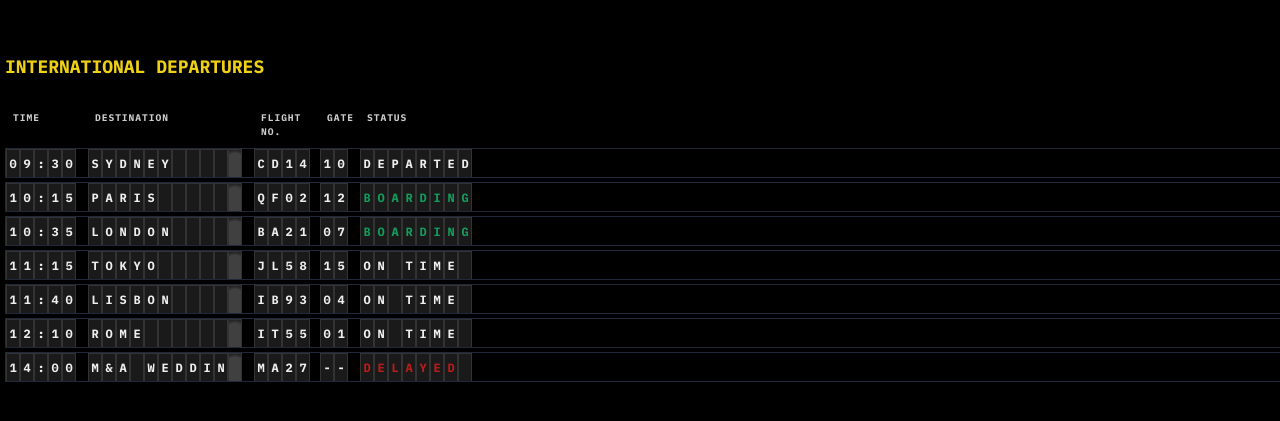
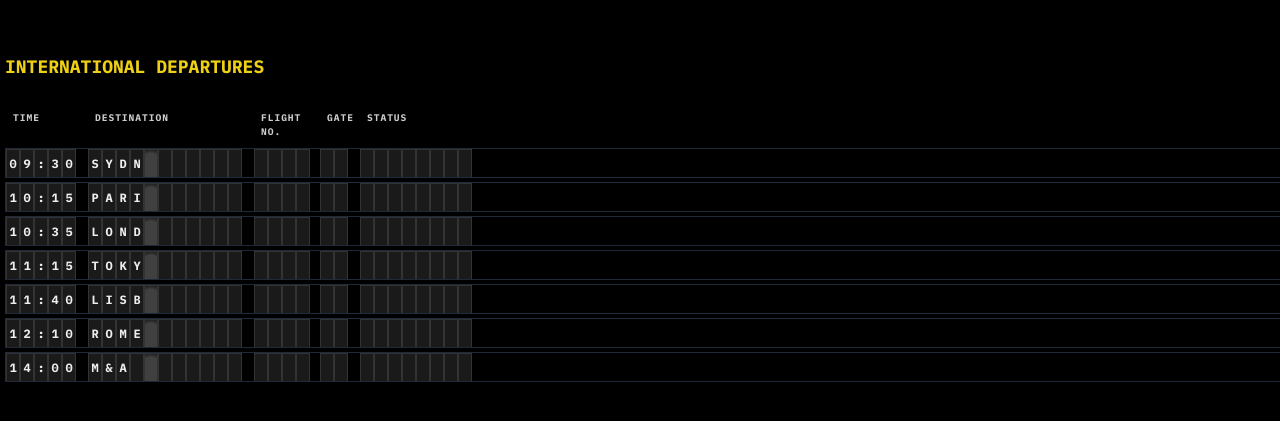
Before and after one commit to mazhang101/mazwedding, a React (Vite) app: page / in a window 1280 px wide. Shown: the part 195-616 px from the top of the page. Built offline with nearby package versions, Linux system fonts and the light colour scheme.

Commit message:
25/11: code clean. animation is sequential (delayed display last as part of status column).

```diff
--- a/src/App.tsx
+++ b/src/App.tsx
@@ -1,6 +1,4 @@
-import React from 'react';
 import FlapRow from './FlapRow';
-import FlapCell from './FlapCell';
 import { FLIGHTS_DATA } from './constants';
 import './FlapDisplay.css';
 import './FlapCell.css';
--- a/src/FlapCell.tsx
+++ b/src/FlapCell.tsx
@@ -1,15 +1,26 @@
-import React from 'react';
+import React, { useState, useEffect, useRef } from 'react';
 import SplitFlapChar from './SplitFlapChar';
 import './FlapCell.css';
+import type { FlapCellProps } from './types';
 
-interface FlapCellProps {
-  text: string;
-  isStatus?: boolean;
-  status?: string;
-  isFieldReady?: boolean;
-}
+const FlapCell: React.FC<FlapCellProps> = ({ text, isStatus = false, status = '', isFieldReady = true, startDelayOffset = 0, onFieldComplete }) => {
+  const [isCellReady, setIsCellReady] = useState(startDelayOffset === 0);
+  const completedCountRef = useRef(0);
 
-const FlapCell: React.FC<FlapCellProps> = ({ text, isStatus = false, status = '', isFieldReady = true }) => {
+  useEffect(() => {
+    if (startDelayOffset > 0) {
+      const timer = setTimeout(() => setIsCellReady(true), startDelayOffset);
+      return () => clearTimeout(timer);
+    }
+  }, [startDelayOffset]);
+
+  const handleCellComplete = () => {
+    completedCountRef.current += 1;
+    if (completedCountRef.current === text.length) {
+      onFieldComplete?.();
+    }
+  };
+
   const getTransientClass = () => {
     if (!isStatus || !status) return '';
     if (status.toLowerCase().includes('boarding') || status.toLowerCase().includes('gate open')) {
@@ -28,9 +39,10 @@ const FlapCell: React.FC<FlapCellProps> = ({ text, isStatus = false, status = ''
           key={index}
           char={char}
           charIndex={index}
-          isFieldReady={isFieldReady}
+          isFieldReady={isFieldReady && isCellReady}
           isStatusCell={isStatus}
           transientClass={getTransientClass()}
+          onCellComplete={handleCellComplete}
         />
       ))}
     </div>
--- a/src/FlapRow.tsx
+++ b/src/FlapRow.tsx
@@ -1,20 +1,37 @@
-import React from 'react';
+import React, { useState } from 'react';
 import FlapCell from './FlapCell';
 import type { FlightData } from './types';
+import { CHAR_STAGGER_DELAY, FLIP_DURATION_MS, FIELD_BUFFER_MS } from './constants';
 
 interface FlapRowProps {
   flight: FlightData;
 }
 
 const FlapRow: React.FC<FlapRowProps> = ({ flight }) => {
+  const timeReady = true;
+  const [destReady, setDestReady] = useState(false);
+  const [flightReady, setFlightReady] = useState(false);
+  const [gateReady, setGateReady] = useState(false);
+  const [statusReady, setStatusReady] = useState(false);
+
+  const statusDelay = flight.status === "DELAYED" ? (flight.destination.length - 1) * CHAR_STAGGER_DELAY + FLIP_DURATION_MS + FIELD_BUFFER_MS : 0;
+
+
+
   return (
     <div className="flight-row">
       <div className="flight-row-grid">
-        <FlapCell text={flight.time} />
-        <FlapCell text={flight.destination} />
-        <FlapCell text={flight.flightNo} />
-        <FlapCell text={flight.gate} />
-        <FlapCell text={flight.status} isStatus={true} status={flight.status} />
+        <FlapCell text={flight.time} isFieldReady={timeReady} onFieldComplete={() => setDestReady(true)} />
+        <FlapCell text={flight.destination} isFieldReady={destReady} onFieldComplete={() => setFlightReady(true)} />
+        <FlapCell text={flight.flightNo} isFieldReady={flightReady} onFieldComplete={() => setGateReady(true)} />
+        <FlapCell text={flight.gate} isFieldReady={gateReady} onFieldComplete={() => setStatusReady(true)} />
+        <FlapCell
+          text={flight.status}
+          isStatus={true}
+          status={flight.status}
+          isFieldReady={statusReady}
+          startDelayOffset={statusDelay}
+        />
       </div>
     </div>
   );
--- a/src/SplitFlapChar.tsx
+++ b/src/SplitFlapChar.tsx
@@ -1,4 +1,4 @@
-import React, { useState, useEffect, useRef, FC } from 'react';
+import React, { useState, useEffect, useRef } from 'react';
 import type { SplitFlapCharProps } from './types';
 import { FLIP_DURATION_MS, CHAR_STAGGER_DELAY } from './constants';
 
@@ -6,7 +6,7 @@ import { FLIP_DURATION_MS, CHAR_STAGGER_DELAY } from './constants';
  * Core component for a single animated split-flap character.
  * isFieldReady indicates if the current character belongs to the field that is actively animating.
  */
-const SplitFlapChar: FC<SplitFlapCharProps> = ({ char, charIndex, isFieldReady, isStatusCell, transientClass }) => {
+const SplitFlapChar: React.FC<SplitFlapCharProps> = ({ char, charIndex, isFieldReady, isStatusCell, transientClass, onCellComplete }) => {
     const [isFinal, setIsFinal] = useState<boolean>(false);
     const charRef = useRef<HTMLDivElement>(null);
     // Use non-breaking space for blank characters to maintain width
@@ -44,6 +44,7 @@ const SplitFlapChar: FC<SplitFlapCharProps> = ({ char, charIndex, isFieldReady,
                         flapElement.style.transition = 'transform 0s';
 
                         setIsFinal(true);
+                        onCellComplete?.();
 
                     }, FLIP_DURATION_MS);
 
@@ -62,7 +63,7 @@ const SplitFlapChar: FC<SplitFlapCharProps> = ({ char, charIndex, isFieldReady,
 
             return () => clearTimeout(flipTimeout);
         }
-    }, [isFieldReady, isFinal, charIndex, displayChar, isStatusCell, transientClass]);
+    }, [isFieldReady, isFinal, charIndex, displayChar, isStatusCell, transientClass, onCellComplete]);
 
     const initialFlapContent: string = ' ';
 
--- a/src/constants.ts
+++ b/src/constants.ts
@@ -10,14 +10,7 @@ export const FLIGHTS_DATA: FlightData[] = [
     { time: "14:00", destination: "M&A WEDDING", flightNo: "MA27", gate: "--", status: "DELAYED " },
 ];
 
-export const MAX_TIME_LENGTH = 4;
-export const MAX_DEST_LENGTH = 13;
-export const MAX_FLIGHT_NO_LENGTH = 4;
-export const MAX_GATE_LENGTH = 5;
-export const MAX_STATUS_LENGTH = 10;
-
 // Animation timing constants
 export const FLIP_DURATION_MS = 1000; // Duration of one half-flip
 export const CHAR_STAGGER_DELAY = 500; // Delay between starting next character's flip
 export const FIELD_BUFFER_MS = 200; // Small buffer after field completes before next field starts
-export const ROW_ANIMATION_GAP = 500; // Gap before next row begins
```
Also changed, not shown: src/types.ts (+10 -0 lines).
